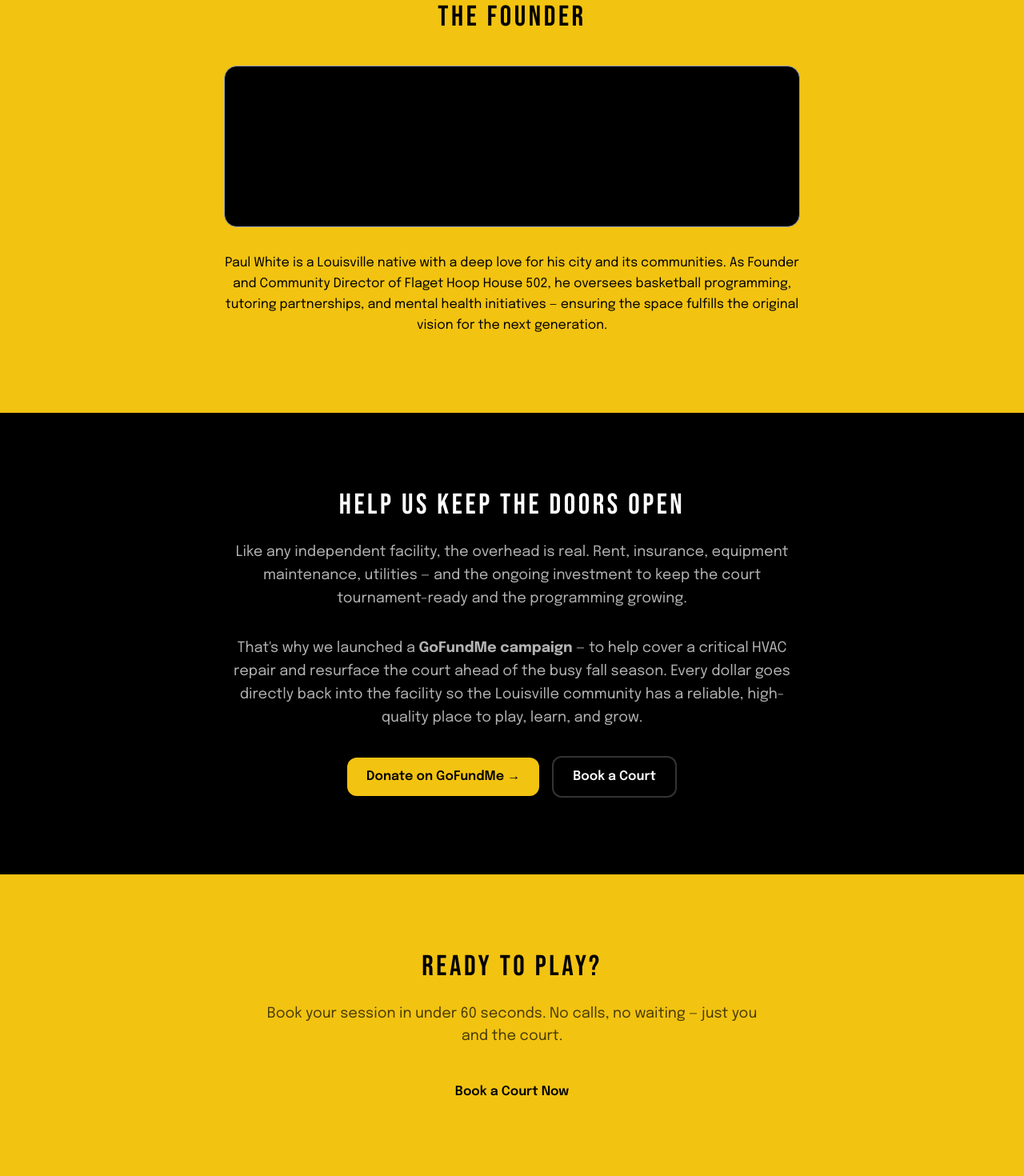
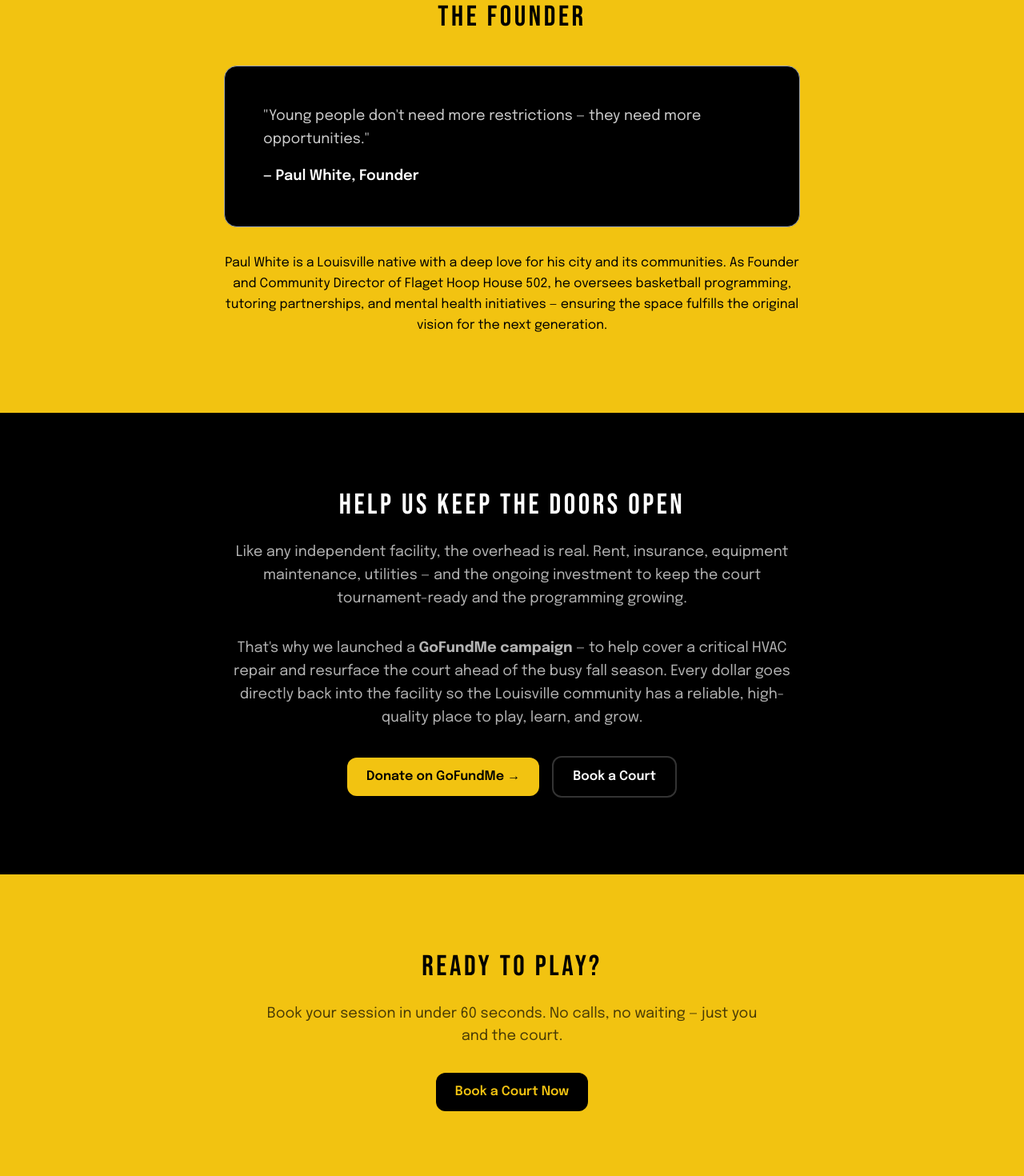
Before and after one commit to sgrouplabs/hoophouse, a Next.js app: page /about in a window 1280 px wide. Shown: the part 2000-3470 px from the top of the page at 80% size. Built offline with nearby package versions, Linux system fonts and the light colour scheme.

Commit message:
Hero: center buttons on large screens; About: white founder quote, black button with gold text

```diff
--- a/src/app/about/page.tsx
+++ b/src/app/about/page.tsx
@@ -141,11 +141,11 @@ export default function AboutPage() {
           </h2>
 
           <div className="card p-8 md:p-12">
-            <blockquote className="space-y-4 text-lg leading-relaxed text-black/80">
+            <blockquote className="space-y-4 text-lg leading-relaxed text-white/80">
               <p>
                 "Young people don't need more restrictions — they need more opportunities."
               </p>
-              <footer className="text-black font-semibold">
+              <footer className="text-white font-semibold">
                 — Paul White, Founder
               </footer>
             </blockquote>
@@ -216,7 +216,7 @@ export default function AboutPage() {
             href={SITE.calcomLink}
             target="_blank"
             rel="noopener noreferrer"
-            className="btn-cta inline-flex"
+            className="inline-flex items-center justify-center rounded-xl bg-black px-6 py-3 text-base font-semibold text-[#F2C311] transition-all duration-200 hover:bg-gray-900 active:scale-95"
           >
             Book a Court Now
           </Link>
--- a/src/components/Hero.tsx
+++ b/src/components/Hero.tsx
@@ -30,7 +30,7 @@ export default function Hero() {
           </p>
 
           {/* CTA */}
-          <div className="mt-8 flex flex-col items-center gap-4 sm:flex-row">
+          <div className="mt-8 flex flex-col items-center justify-center gap-4 sm:flex-row">
             <Link
               href={SITE.calcomLink}
               target="_blank"
```
